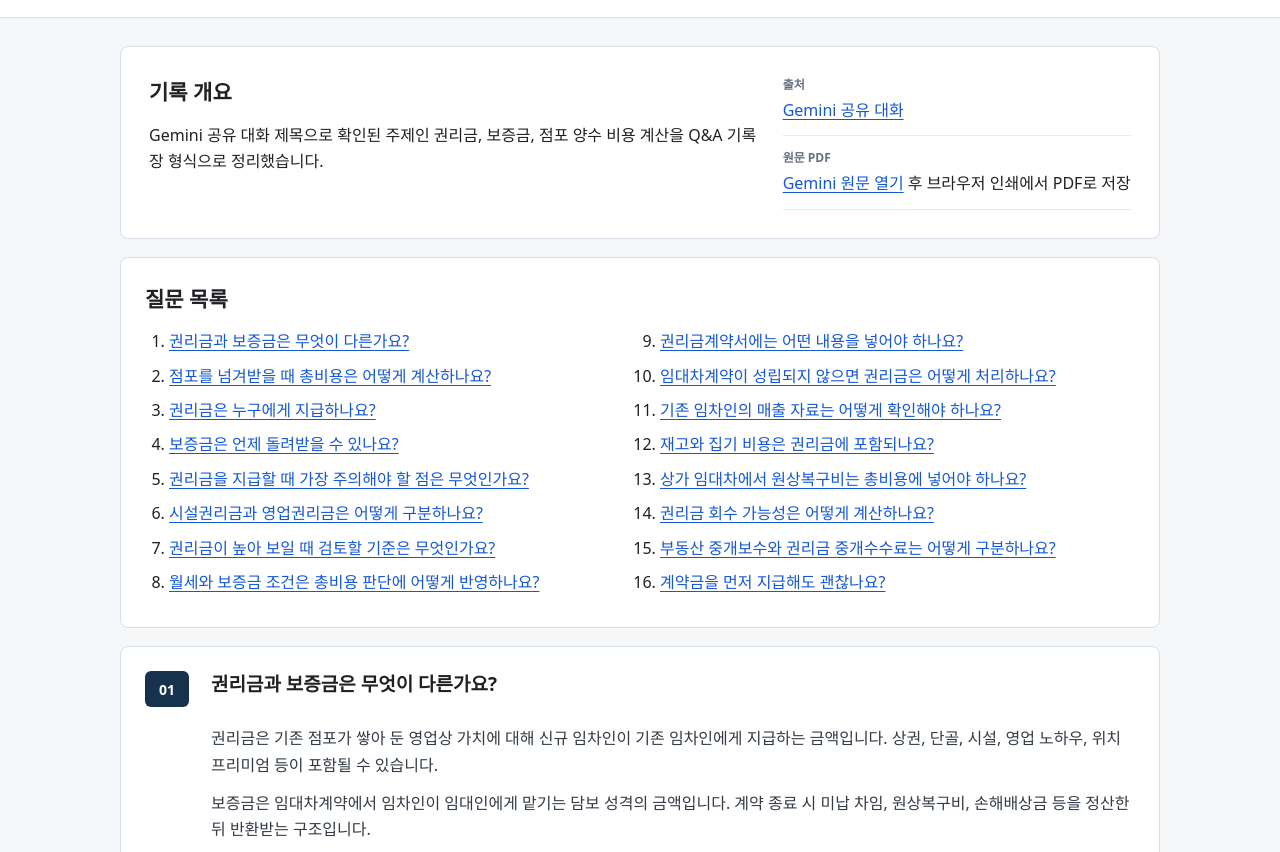
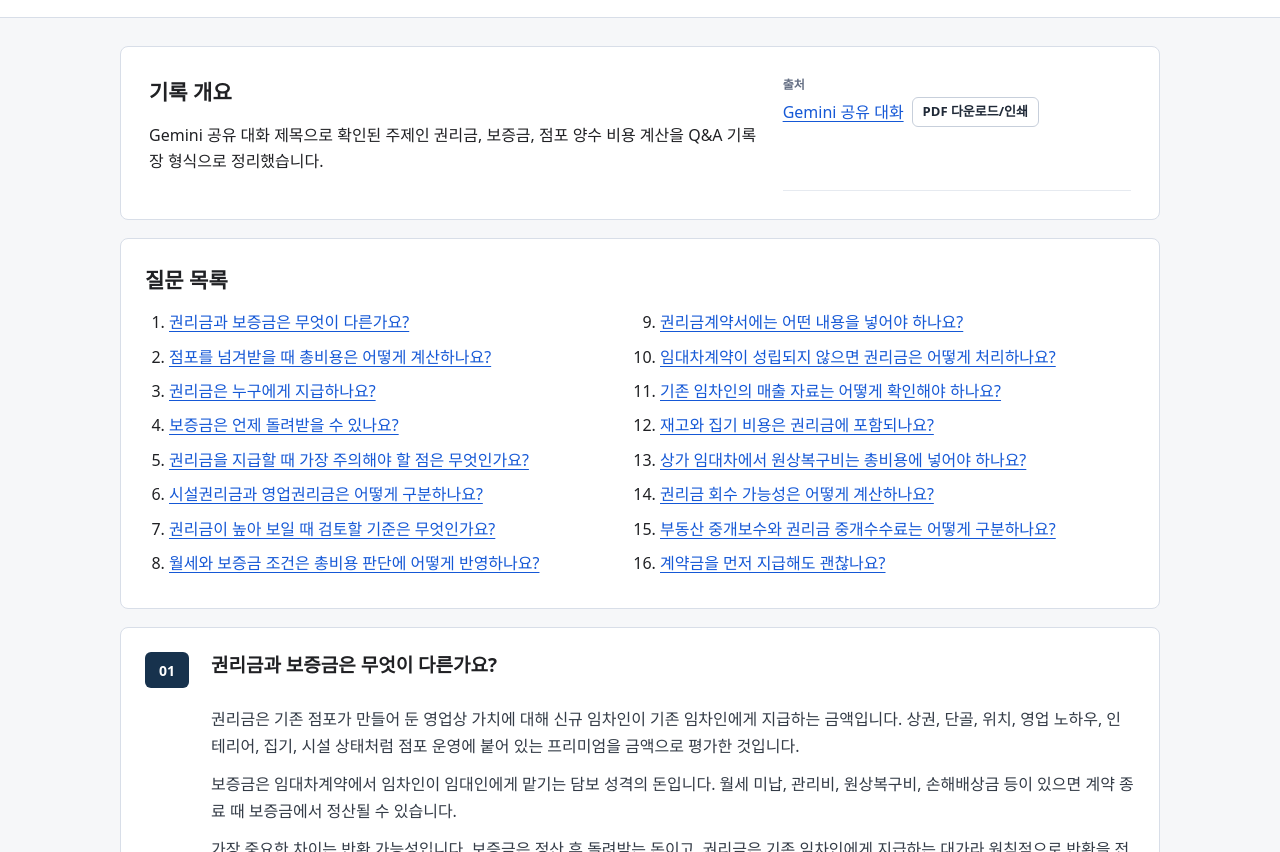
Before and after one commit to heekeunlee/store_transfer, a website: page index.html in a window 1280 px wide. Shown: the part 97-949 px from the top of the page. Drawn offline with Linux system fonts and the light colour scheme.

Commit message:
Add printable PDF and expand Q&A details

```diff
--- a/assets/app.js
+++ b/assets/app.js
@@ -2,115 +2,129 @@ const qaItems = [
   {
     question: "권리금과 보증금은 무엇이 다른가요?",
     answer: [
-      "권리금은 기존 점포가 쌓아 둔 영업상 가치에 대해 신규 임차인이 기존 임차인에게 지급하는 금액입니다. 상권, 단골, 시설, 영업 노하우, 위치 프리미엄 등이 포함될 수 있습니다.",
-      "보증금은 임대차계약에서 임차인이 임대인에게 맡기는 담보 성격의 금액입니다. 계약 종료 시 미납 차임, 원상복구비, 손해배상금 등을 정산한 뒤 반환받는 구조입니다.",
-      "핵심 차이는 반환 가능성입니다. 보증금은 정산 후 반환 대상이고, 권리금은 통상 기존 임차인에게 지급하는 대가라 반환을 전제로 하지 않습니다."
+      "권리금은 기존 점포가 만들어 둔 영업상 가치에 대해 신규 임차인이 기존 임차인에게 지급하는 금액입니다. 상권, 단골, 위치, 영업 노하우, 인테리어, 집기, 시설 상태처럼 점포 운영에 붙어 있는 프리미엄을 금액으로 평가한 것입니다.",
+      "보증금은 임대차계약에서 임차인이 임대인에게 맡기는 담보 성격의 돈입니다. 월세 미납, 관리비, 원상복구비, 손해배상금 등이 있으면 계약 종료 때 보증금에서 정산될 수 있습니다.",
+      "가장 중요한 차이는 반환 가능성입니다. 보증금은 정산 후 돌려받는 돈이고, 권리금은 기존 임차인에게 지급하는 대가라 원칙적으로 반환을 전제로 하지 않습니다. 따라서 총비용을 계산할 때 권리금과 보증금을 같은 성격의 비용으로 보면 안 됩니다."
     ]
   },
   {
     question: "점포를 넘겨받을 때 총비용은 어떻게 계산하나요?",
     answer: [
-      "기본 산식은 총비용 = 권리금 + 임대차 보증금 + 선지급 차임 + 중개보수 + 시설 인수 및 보수 비용 + 인허가·간판·집기 이전 비용 + 예비 운영자금입니다.",
-      "예를 들어 권리금 3,000만 원, 보증금 2,000만 원, 첫 달 월세 200만 원, 중개보수와 기타 준비금 500만 원이라면 초기 현금 필요액은 약 5,700만 원입니다.",
-      "단, 보증금은 장래 반환 가능 자산이고 권리금과 보수 비용은 회수 불확실성이 크므로 같은 총액 안에서도 성격을 나눠 관리해야 합니다."
+      "초기 총비용은 권리금, 임대차 보증금, 첫 달 월세 또는 선지급 차임, 관리비, 중개보수, 시설 인수비, 수리비, 인허가 비용, 간판·집기·비품 비용, 예비 운영자금을 모두 더해 계산합니다.",
+      "예를 들어 권리금 3,000만 원, 보증금 2,000만 원, 첫 달 월세 200만 원, 중개보수와 기타 준비비 500만 원이면 당장 필요한 현금은 약 5,700만 원입니다.",
+      "다만 이 5,700만 원 전체가 같은 의미의 손실은 아닙니다. 보증금은 반환 가능 자산, 권리금은 회수 불확실 금액, 월세와 수리비는 지출 비용입니다. 의사결정표에는 이 세 성격을 구분해 적어야 실제 부담을 정확히 볼 수 있습니다."
     ]
   },
   {
     question: "권리금은 누구에게 지급하나요?",
     answer: [
-      "권리금은 보통 기존 임차인에게 지급합니다. 임대인에게 지급하는 보증금이나 월세와는 별도의 거래입니다.",
-      "실무에서는 권리금계약과 임대차계약이 함께 진행되지만 계약 당사자가 다를 수 있으므로, 지급 대상과 지급 조건을 계약서에 분리해서 써야 합니다."
+      "권리금은 보통 점포를 넘기는 기존 임차인에게 지급합니다. 반면 보증금과 월세는 임대인에게 지급합니다. 그래서 권리금계약의 상대방과 임대차계약의 상대방이 다를 수 있습니다.",
+      "실무에서는 권리금계약과 임대차계약이 동시에 움직이지만 법률관계는 분리해서 봐야 합니다. 기존 임차인에게 권리금을 줬더라도 임대인이 신규 임차인과 임대차계약을 체결하지 않으면 영업을 시작할 수 없습니다.",
+      "따라서 권리금 지급 전에는 임대인의 동의, 임대차 조건, 계약 기간, 월세, 보증금, 업종 허용 여부를 먼저 확인해야 합니다."
     ]
   },
   {
     question: "보증금은 언제 돌려받을 수 있나요?",
     answer: [
-      "보증금은 임대차 종료 후 점포를 반환하고 미납 월세, 관리비, 원상복구비 등 정산이 끝난 뒤 반환받는 것이 일반적입니다.",
-      "계약서에 반환 시점, 정산 항목, 원상복구 범위를 명확히 적어 두면 분쟁 가능성을 줄일 수 있습니다."
+      "보증금은 임대차가 종료되고 점포를 임대인에게 반환한 뒤, 미납 월세와 관리비, 원상복구비, 손해배상금 등을 정산하고 돌려받는 것이 일반적입니다.",
+      "반환 시점은 계약서에 명확히 적어야 합니다. 예를 들어 ‘명도와 동시에 반환’, ‘정산 완료 후 며칠 이내 반환’처럼 기준이 있어야 나중에 분쟁을 줄일 수 있습니다.",
+      "보증금은 돌려받을 수 있는 돈이지만, 원상복구 범위가 넓거나 미납금이 있으면 반환액이 줄어들 수 있습니다. 그래서 계약 전 사진, 시설 상태표, 특약을 남겨 두는 것이 중요합니다."
     ]
   },
   {
     question: "권리금을 지급할 때 가장 주의해야 할 점은 무엇인가요?",
     answer: [
-      "권리금은 영업 가치에 대한 대가이므로 실제 매출, 임대차 승계 가능성, 시설 상태, 인허가 승계 여부, 상권 변화 가능성을 확인해야 합니다.",
-      "임대인이 신규 임차인과의 임대차계약 체결을 거절하면 권리금 거래 자체가 흔들릴 수 있으므로, 임대차 조건 확정 전 큰 금액을 먼저 지급하지 않는 편이 안전합니다."
+      "권리금은 눈에 보이지 않는 영업 가치까지 포함하는 돈이므로 실제 매출, 순이익, 단골 유지 가능성, 시설 상태, 업종 인허가, 상권 변화, 경쟁 점포 상황을 함께 확인해야 합니다.",
+      "가장 위험한 상황은 권리금은 지급했지만 임대차계약이 원하는 조건으로 성립되지 않는 경우입니다. 임대인이 계약을 거절하거나 월세를 크게 올리면 권리금 거래의 전제가 흔들릴 수 있습니다.",
+      "따라서 큰 금액을 먼저 송금하지 말고, 임대차계약 체결 또는 임대인의 명확한 동의를 권리금 잔금 지급 조건으로 묶어 두는 것이 안전합니다."
     ]
   },
   {
     question: "시설권리금과 영업권리금은 어떻게 구분하나요?",
     answer: [
-      "시설권리금은 인테리어, 주방 설비, 냉난방기, 집기 등 유형 자산을 넘겨받는 대가입니다. 감가상각과 수리 필요성을 반영해야 합니다.",
-      "영업권리금은 단골, 매출 흐름, 입지, 상호 인지도처럼 눈에 보이지 않는 영업상 이익에 대한 대가입니다. 매출 자료와 실제 영업 지속 가능성 검토가 중요합니다."
+      "시설권리금은 인테리어, 주방 설비, 냉난방기, 간판, 집기, 비품처럼 눈에 보이는 시설을 넘겨받는 대가입니다. 시설의 구입 시기, 현재 상태, 수리 필요성, 철거 가능성, 감가상각을 반영해야 합니다.",
+      "영업권리금은 단골, 매출 흐름, 입지, 상호 인지도, 배달 계정, 영업 노하우처럼 눈에 보이지 않는 영업상 이익에 대한 대가입니다.",
+      "두 금액을 한 덩어리로만 적으면 나중에 시설 하자나 매출 과장 문제가 생겼을 때 다투기 어렵습니다. 가능하면 시설 목록과 영업 가치 산정 근거를 나눠서 확인하는 것이 좋습니다."
     ]
   },
   {
     question: "권리금이 높아 보일 때 검토할 기준은 무엇인가요?",
     answer: [
-      "월평균 순이익 대비 회수 기간을 계산합니다. 권리금 3,000만 원이고 월 순이익이 300만 원이라면 단순 회수 기간은 10개월입니다.",
-      "회수 기간이 길수록 임대차 기간, 업종 리스크, 시설 교체 비용, 주변 경쟁 점포 증가 가능성을 더 보수적으로 봐야 합니다."
+      "권리금이 적정한지 보려면 월평균 순이익으로 회수 기간을 계산해야 합니다. 예를 들어 권리금이 3,000만 원이고 월 순이익이 300만 원이면 단순 회수 기간은 10개월입니다.",
+      "하지만 단순 회수 기간만 보면 부족합니다. 월세 상승, 매출 감소, 인건비 증가, 시설 교체, 계절성, 주변 경쟁 점포 증가까지 반영하면 실제 회수 기간은 더 길어질 수 있습니다.",
+      "특히 계약 기간보다 회수 기간이 길거나, 임대차 갱신 가능성이 불확실하거나, 매출 자료가 명확하지 않으면 권리금은 보수적으로 평가해야 합니다."
     ]
   },
   {
     question: "월세와 보증금 조건은 총비용 판단에 어떻게 반영하나요?",
     answer: [
-      "월세가 높으면 매월 손익분기점이 올라가고, 보증금이 높으면 초기 자금 부담이 커집니다. 권리금만 보고 판단하면 실제 운영 부담을 놓치기 쉽습니다.",
-      "총비용표에는 반환 가능 보증금, 회수 불확실 권리금, 매월 고정비인 월세를 각각 다른 칸으로 나눠 적는 것이 좋습니다."
+      "월세는 매달 반복되는 고정비이기 때문에 손익분기점에 직접 영향을 줍니다. 월세가 높으면 매출이 조금만 줄어도 순이익이 크게 흔들릴 수 있습니다.",
+      "보증금은 초기 현금 부담을 키우지만 반환 가능성이 있는 자산입니다. 반대로 권리금은 지급 후 바로 회수하기 어려운 금액입니다. 그래서 ‘초기 현금 필요액’과 ‘최종 비용 부담’을 따로 계산해야 합니다.",
+      "총비용표에는 보증금, 권리금, 월세, 관리비, 중개보수, 수리비, 예비비를 분리해서 적고, 보증금은 반환 가능 항목으로 따로 표시하는 방식이 좋습니다."
     ]
   },
   {
     question: "권리금계약서에는 어떤 내용을 넣어야 하나요?",
     answer: [
-      "권리금 금액, 지급 일정, 잔금 지급 조건, 인수 대상 시설 목록, 재고 포함 여부, 임대차계약 불성립 시 처리 방식, 하자 발견 시 책임, 영업자료 확인 내역을 넣어야 합니다.",
-      "특히 ‘임대차계약이 체결되지 않으면 권리금계약을 해제하고 지급액을 반환한다’는 조건을 명확히 두면 위험을 줄일 수 있습니다."
+      "권리금계약서에는 권리금 총액, 계약금과 잔금 지급일, 지급 계좌, 인수할 시설과 집기 목록, 재고 포함 여부, 영업자료 확인 내역, 하자 발견 시 처리 방법을 넣어야 합니다.",
+      "임대차계약이 성립되지 않을 때의 처리도 반드시 필요합니다. 예를 들어 임대인이 신규 임차인과 계약하지 않거나 약정한 보증금·월세 조건이 달라지면 권리금계약을 해제하고 지급액을 반환한다는 식의 조건입니다.",
+      "시설을 넘겨받는 경우에는 품목별 상태와 수량을 별도 목록으로 붙이고, 사진을 남겨 두면 잔금 후 분쟁을 줄일 수 있습니다."
     ]
   },
   {
     question: "임대차계약이 성립되지 않으면 권리금은 어떻게 처리하나요?",
     answer: [
-      "권리금계약만 먼저 체결하고 임대차계약이 최종 성립되지 않으면, 신규 임차인은 실제로 점포를 사용할 수 없게 됩니다. 따라서 권리금 지급 조건은 임대차계약 체결과 연결해야 합니다.",
-      "계약서에는 임대인의 임대차 승낙이 없거나 약정한 임대 조건으로 계약이 되지 않을 때 계약을 해제하고 이미 지급한 금액을 반환한다는 조항을 두는 것이 좋습니다."
+      "권리금계약만 먼저 체결하고 임대차계약이 최종 성립되지 않으면 신규 임차인은 점포를 사용할 수 없습니다. 이 경우 권리금 지급의 전제가 사라지므로 계약서의 해제·반환 조항이 매우 중요합니다.",
+      "계약서에는 임대인의 동의가 없거나, 보증금·월세·계약 기간 등 핵심 조건이 합의와 다르게 변경되거나, 업종 허가가 불가능한 경우 권리금계약을 해제할 수 있다고 적어야 합니다.",
+      "이미 지급한 계약금이 있다면 반환 시점과 반환 방법도 명확히 해야 합니다. 막연히 ‘협의한다’고 쓰면 실제 분쟁에서 기준이 약해질 수 있습니다."
     ]
   },
   {
     question: "기존 임차인의 매출 자료는 어떻게 확인해야 하나요?",
     answer: [
-      "카드 매출, 현금영수증, 배달앱 정산 내역, 세금계산서, 부가세 신고 자료처럼 객관적으로 확인 가능한 자료를 우선 봐야 합니다.",
-      "구두로 말한 월매출만 믿기보다 성수기와 비수기 차이, 최근 매출 추세, 비용을 뺀 실제 순이익을 함께 확인해야 권리금 회수 가능성을 판단할 수 있습니다."
+      "매출은 구두 설명보다 객관 자료로 확인해야 합니다. 카드 매출, 현금영수증, 배달앱 정산 내역, POS 자료, 세금계산서, 부가가치세 신고 자료를 함께 보면 실제 매출 흐름을 더 정확히 파악할 수 있습니다.",
+      "월매출만 보는 것도 부족합니다. 재료비, 인건비, 월세, 관리비, 배달 수수료, 공과금, 광고비를 뺀 순이익을 봐야 권리금 회수 가능성을 판단할 수 있습니다.",
+      "최근 3개월만 좋은 매출인지, 1년 내내 안정적인지, 계절성은 어떤지, 주변 공사나 경쟁 점포 영향은 없는지도 함께 확인해야 합니다."
     ]
   },
   {
     question: "재고와 집기 비용은 권리금에 포함되나요?",
     answer: [
-      "재고와 집기는 권리금에 포함할 수도 있고 별도 금액으로 정산할 수도 있습니다. 중요한 것은 포함 범위를 계약서와 목록표에 명확히 적는 것입니다.",
-      "인수 대상 품목, 수량, 상태, 평가 금액을 표로 남기면 잔금 지급 후 빠진 물건이 있거나 고장난 설비가 발견될 때 분쟁을 줄일 수 있습니다."
+      "재고와 집기는 권리금에 포함할 수도 있고 별도 금액으로 정산할 수도 있습니다. 중요한 것은 ‘무엇이 포함되는지’를 계약서에 분명히 쓰는 것입니다.",
+      "식자재, 상품 재고, 주방기기, 테이블, 의자, 냉장고, POS, 간판, 에어컨 등 인수 대상 품목을 목록으로 만들고 수량, 상태, 평가 금액을 적어야 합니다.",
+      "사용 불가능한 물건이나 임대인 소유 시설이 섞여 있으면 실제 인수 가치가 달라집니다. 잔금 전 현장 확인과 사진 기록을 남기는 것이 좋습니다."
     ]
   },
   {
     question: "상가 임대차에서 원상복구비는 총비용에 넣어야 하나요?",
     answer: [
-      "원상복구비는 계약 종료 시점에 발생할 수 있지만, 초기 의사결정 단계에서도 예상 비용으로 잡아야 합니다. 업종 변경이나 인테리어 변경이 큰 경우 부담이 커질 수 있습니다.",
-      "기존 시설을 그대로 쓰는지, 철거해야 하는지, 임대인이 요구하는 복구 범위가 어디까지인지 확인하고 사진과 특약으로 남기는 것이 좋습니다."
+      "원상복구비는 계약 종료 시점에 발생하는 비용이지만, 점포를 넘겨받을 때부터 예상해야 합니다. 인테리어가 크거나 업종 변경이 필요한 경우 나중에 철거·복구 부담이 커질 수 있습니다.",
+      "기존 시설을 그대로 사용할지, 일부 철거할지, 임대인이 어떤 상태로 반환을 요구하는지 확인해야 합니다. 특히 이전 임차인이 설치한 시설까지 신규 임차인이 복구해야 하는지 확인이 필요합니다.",
+      "계약서 특약에는 현재 시설 상태, 복구 범위, 예외 시설, 임대인 승인 사항을 적고 사진을 첨부하는 것이 좋습니다."
     ]
   },
   {
     question: "권리금 회수 가능성은 어떻게 계산하나요?",
     answer: [
-      "권리금 회수 가능성은 월 순이익, 계약 기간, 상권 안정성, 시설 노후도, 경쟁 상황을 함께 놓고 봐야 합니다.",
-      "단순 계산은 권리금을 월 순이익으로 나누는 방식입니다. 여기에 월세 상승 가능성, 매출 감소 위험, 추가 보수 비용을 반영해 보수적인 회수 기간을 다시 계산해야 합니다."
+      "권리금 회수 가능성은 권리금을 월 순이익으로 나누어 기본 회수 기간을 계산하는 것에서 시작합니다. 예를 들어 권리금 4,000만 원, 월 순이익 250만 원이면 단순 회수 기간은 16개월입니다.",
+      "하지만 실제로는 월세 인상, 인건비 상승, 매출 감소, 설비 교체, 비수기, 광고비 증가가 발생할 수 있습니다. 이런 변수를 반영해 보수적 순이익으로 다시 계산해야 합니다.",
+      "회수 기간이 임대차 안정 기간보다 길면 위험이 커집니다. 계약 기간, 갱신 가능성, 상권 안정성, 업종 지속성까지 함께 봐야 합니다."
     ]
   },
   {
     question: "부동산 중개보수와 권리금 중개수수료는 어떻게 구분하나요?",
     answer: [
-      "임대차계약 중개보수는 보증금과 월세를 기준으로 산정되는 부동산 중개 비용입니다. 권리금 거래를 도와준 대가와는 성격이 다를 수 있습니다.",
-      "권리금 중개수수료를 별도로 요구받는다면 지급 근거, 금액, 지급 시점, 환불 조건을 확인하고 영수증을 받아야 합니다."
+      "임대차계약 중개보수는 보증금과 월세를 기준으로 산정되는 부동산 중개 비용입니다. 이는 임대인과 신규 임차인 사이의 임대차계약 성립을 중개한 대가입니다.",
+      "권리금 중개수수료는 기존 임차인과 신규 임차인 사이의 권리금 거래를 연결하거나 조율한 대가로 별도 요구될 수 있습니다. 두 비용은 기준과 성격이 다르므로 구분해야 합니다.",
+      "별도 수수료를 요구받으면 금액, 지급 시점, 지급 대상, 환불 조건, 세금계산서 또는 영수증 발급 여부를 확인해야 합니다. 구두 약속만으로 지급하면 나중에 다투기 어렵습니다."
     ]
   },
   {
     question: "계약금을 먼저 지급해도 괜찮나요?",
     answer: [
-      "계약금을 지급하기 전에는 임대차 조건, 권리금 조건, 인수 시설 목록, 해제 조건이 최소한 문서로 정리되어 있어야 합니다.",
-      "특히 임대인의 동의가 필요한 거래에서는 임대차계약 체결 가능성을 확인한 뒤 지급하는 것이 안전합니다. 급하게 송금하기보다 지급 목적을 명확히 표시하고 증빙을 남겨야 합니다."
+      "계약금을 지급하기 전에는 최소한 권리금 총액, 계약금·잔금 일정, 임대차 조건, 인수 시설 목록, 계약 불성립 시 반환 조건이 문서로 정리되어 있어야 합니다.",
+      "임대인의 동의가 필요한 거래라면 임대차계약 체결 가능성을 먼저 확인해야 합니다. 권리금계약만 믿고 계약금을 지급했다가 임대차 조건이 달라지면 회수 문제가 생길 수 있습니다.",
+      "송금할 때는 지급 목적을 메모로 남기고, 계약서와 영수증을 받아야 합니다. 현금 지급은 가능하면 피하고, 불가피하다면 수령 확인서를 반드시 받아야 합니다."
     ]
   }
 ];
--- a/assets/styles.css
+++ b/assets/styles.css
@@ -132,6 +132,33 @@ main {
 
 .summary dd {
   margin: 2px 0 0;
+}
+
+.source-row {
+  display: flex;
+  flex-wrap: wrap;
+  gap: 8px;
+  align-items: center;
+}
+
+.inline-button {
+  display: inline-flex;
+  align-items: center;
+  justify-content: center;
+  min-height: 30px;
+  padding: 0 10px;
+  border: 1px solid #c7cfdb;
+  border-radius: 6px;
+  background: #ffffff;
+  color: #1f2937;
+  font-size: 13px;
+  font-weight: 800;
+  text-decoration: none;
+}
+
+.inline-button:hover {
+  background: #eef4ff;
+  border-color: #8fb5ff;
 }
 
 .notice {
--- a/index.html
+++ b/index.html
@@ -45,20 +45,15 @@
         <dl>
           <div>
             <dt>출처</dt>
-            <dd>
+            <dd class="source-row">
               <a href="https://g.co/gemini/share/9c9c66467689">Gemini 공유 대화</a>
-            </dd>
-          </div>
-          <div>
-            <dt>원문 PDF</dt>
-            <dd>
               <a
-                href="https://g.co/gemini/share/9c9c66467689"
+                class="inline-button"
+                href="assets/store-transfer-qa.pdf"
                 target="_blank"
                 rel="noopener"
-                >Gemini 원문 열기</a
+                >PDF 다운로드/인쇄</a
               >
-              후 브라우저 인쇄에서 PDF로 저장
             </dd>
           </div>
         </dl>
```
Also changed, not shown: dist/assets/app.js, dist/assets/styles.css, dist/index.html, 2 other files.
